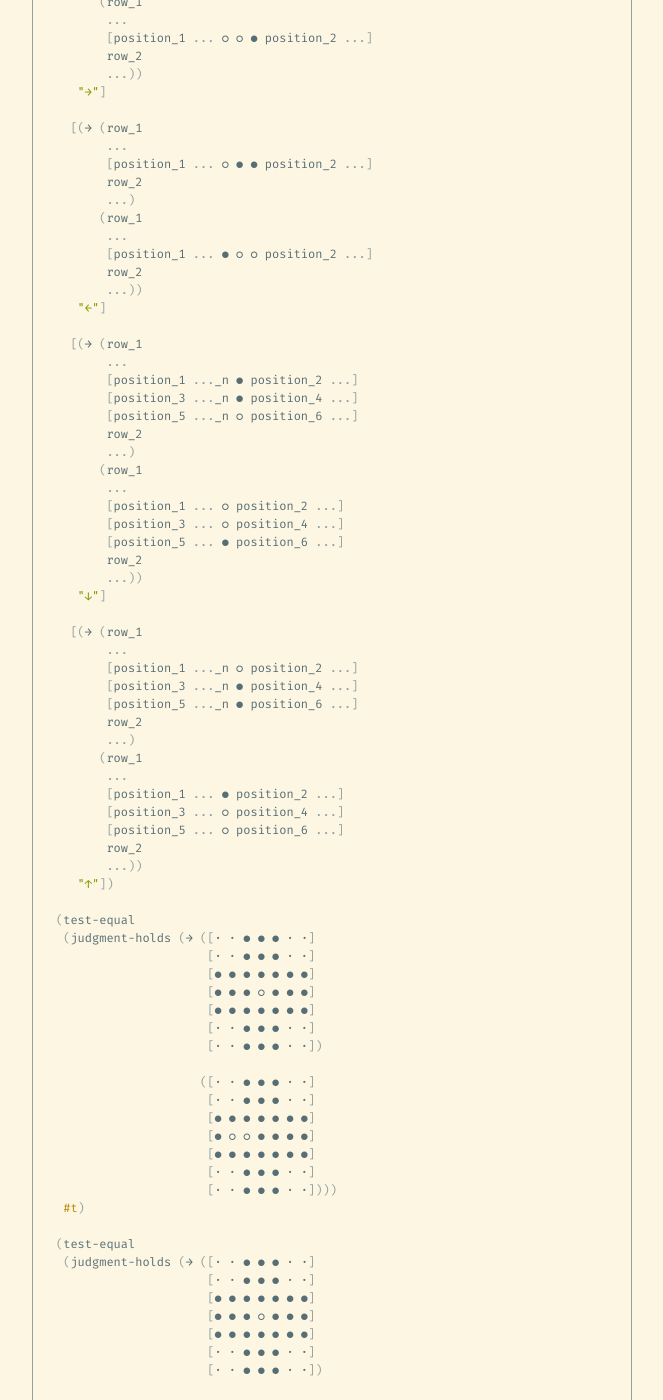
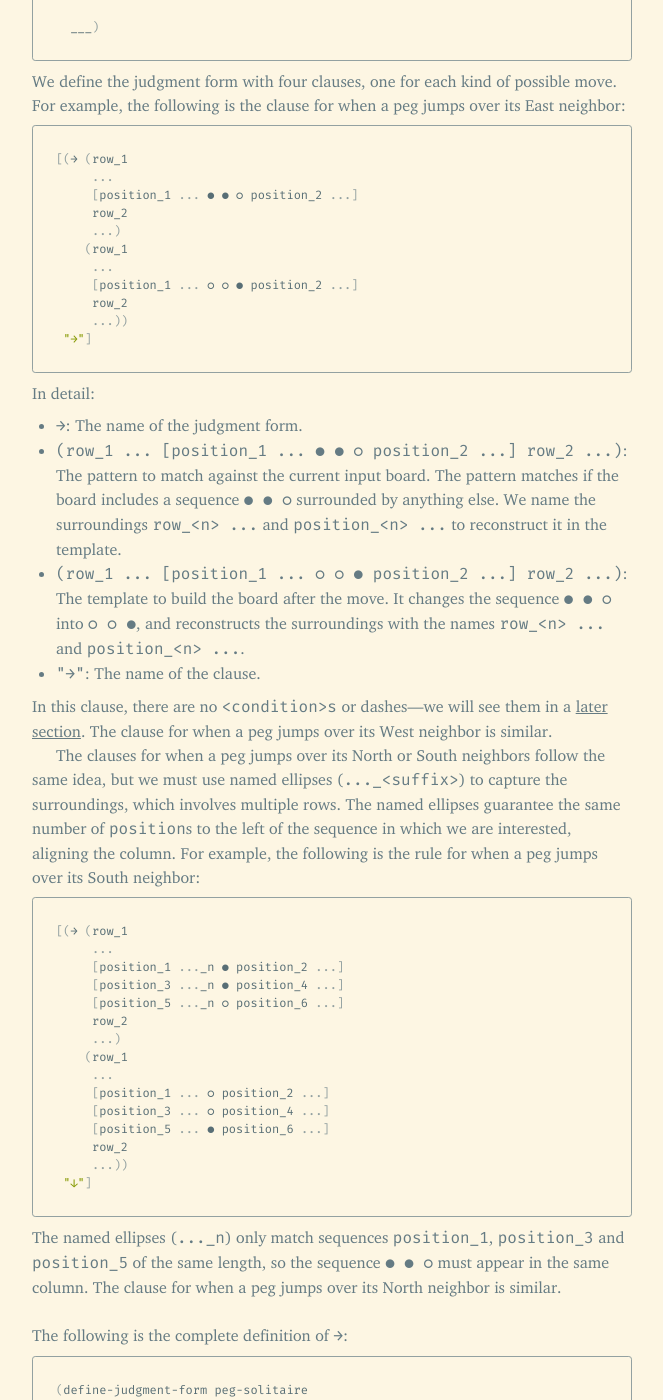
Before and after one commit to leafac/leafac.com, a Jekyll site: the page built from prose/playing-the-game-with-plt-redex/judgment-forms.md, in a window 1280 px wide and 1400 px high, scrolled down 1839 px. Shown: the whole window, without its empty margins (108-771 px from the left). Built offline with Jekyll 4.4.1, drawn with Linux system fonts in a browser that asks for light colours; some of the changed text lies outside the part shown.

Commit message:
More words on judgment forms

````diff
--- a/prose/playing-the-game-with-plt-redex/judgment-forms.md
+++ b/prose/playing-the-game-with-plt-redex/judgment-forms.md
@@ -37,12 +37,77 @@
 
 The first reading is more mathematically correct, while the second is more intuitive<label class="margin-note"><input type="checkbox"><span markdown="1">To me, at least.</span></label> and useful when working in PLT Redex.
 
+A Judgment Form for a Single Move
+=================================
+
+We define a `→` judgment form that represents a move in Peg Solitaire. The input is the current board, and the output is a board after the move:
+
 <div class="code-block" markdown="1">
 `judgment-forms.rkt`
 ```racket
 #lang racket
 (require redex "terms.rkt" "languages.rkt")
 
+(define-judgment-form peg-solitaire
+  #:mode (→ I O)
+  #:contract (→ board board)
+
+  ___)
+```
+</div>
+
+We define the judgment form with four clauses, one for each kind of possible move. For example, the following is the clause for when a peg jumps over its East neighbor:
+
+```racket
+[(→ (row_1
+     ...
+     [position_1 ... ● ● ○ position_2 ...]
+     row_2
+     ...)
+    (row_1
+     ...
+     [position_1 ... ○ ○ ● position_2 ...]
+     row_2
+     ...))
+ "→"]
+```
+
+In detail:
+
+- `→`: The name of the judgment form.
+- `(row_1 ... [position_1 ... ● ● ○ position_2 ...] row_2 ...)`: The pattern to match against the current input board. The pattern matches if the board includes a sequence `● ● ○` surrounded by anything else. We name the surroundings `row_<n> ...` and `position_<n> ...` to reconstruct it in the template.
+- `(row_1 ... [position_1 ... ○ ○ ● position_2 ...] row_2 ...)`: The template to build the board after the move. It changes the sequence `● ● ○` into `○ ○ ●`, and reconstructs the surroundings with the names `row_<n> ...` and `position_<n> ...`.
+- `"→"`: The name of the clause.
+
+In this clause, there are no `<condition>s` or dashes—we will see them in a [later section](#a-judgment-form-for-an-arbitrary-number-of-moves). The clause for when a peg jumps over its West neighbor is similar.
+
+The clauses for when a peg jumps over its North or South neighbors follow the same idea, but we must use named ellipses (`..._<suffix>`) to capture the surroundings, which involves multiple rows. The named ellipses guarantee the same number of `position`s to the left of the sequence in which we are interested, aligning the column. For example, the following is the rule for when a peg jumps over its South neighbor:
+
+```racket
+[(→ (row_1
+     ...
+     [position_1 ..._n ● position_2 ...]
+     [position_3 ..._n ● position_4 ...]
+     [position_5 ..._n ○ position_6 ...]
+     row_2
+     ...)
+    (row_1
+     ...
+     [position_1 ... ○ position_2 ...]
+     [position_3 ... ○ position_4 ...]
+     [position_5 ... ● position_6 ...]
+     row_2
+     ...))
+ "↓"]
+```
+
+The named ellipses (`..._n`) only match sequences `position_1`, `position_3` and `position_5` of the same length, so the sequence `● ● ○` must appear in the same column. The clause for when a peg jumps over its North neighbor is similar.
+
+* * *
+
+The following is the complete definition of `→`:
+
+```racket
 (define-judgment-form peg-solitaire
   #:mode (→ I O)
   #:contract (→ board board)
@@ -102,7 +167,14 @@
        row_2
        ...))
    "↑"])
+```
 
+Querying the Judgment Form
+==========================
+
+We use the `→` judgment form to query whether a board can turn into another after a single move:
+
+```racket
 (test-equal
  (judgment-holds (→ ([· · ● ● ● · ·]
                      [· · ● ● ● · ·]
@@ -174,7 +246,11 @@
                      [· · ● ○ ● · ·]
                      [· · ● ● ● · ·])))
  #t)
+```
 
+We also use the `→` judgment form to query all the possible ways we can move in a given board:
+
+```racket
 (test-equal (judgment-holds (→ initial-board board) board)
             '(([· · ● ● ● · ·]
                [· · ● ○ ● · ·]
@@ -207,7 +283,16 @@
                [● ● ● ○ ● ● ●]
                [· · ● ○ ● · ·]
                [· · ● ● ● · ·])))
+```
 
+In the list above, we use the `judgment-holds` form to query the `→` with the `initial-board` and match the output with the `board` pattern. Then we query what are all the possible `board`s. PLT Redex tries to match the `initial-board` not only with the first clause in the `→` relation, but with all of them. In this case, they all match, so the output is not a single board, but four. This is an example of nondeteministic computation.<label class="margin-note"><input type="checkbox"><span markdown="1">We could define a judgment form that looks deterministic by designing clauses that are mutually exclusive. Many judgment forms in programming-language theory papers are designed this way.</span></label>
+
+A Judgment Form for an Arbitrary Number of Moves
+================================================
+
+We use the `→` judgment form to define the `→*` judgment form that represents an arbitrary number of moves (zero or more).<label class="margin-note"><input type="checkbox"><span markdown="1">Mathematicians call this the *reflexive, transitive closure* of the `→` relation.</span></label> The input is the current board, and the outputs are all the possible boards we could reach by performing an arbitrary number of moves.
+
+```racket
 (define-judgment-form peg-solitaire
   #:mode (→* I O)
   #:contract (→* board board)
@@ -219,7 +304,9 @@
    (→* board_2 board_3)
    -------------------- "Transitivity"
    (→* board_1 board_3)])
+```
 
+```racket
 (test-equal
  (judgment-holds (→* ([● ● ● ○ ● ● ●])
                      ([● ● ● ○ ● ● ●])))
@@ -234,11 +321,31 @@
  (judgment-holds (→* ([● ● ● ○ ● ● ●])
                      ([● ○ ● ○ ○ ● ●])))
  #t)
+```
+
+```racket
+(test-equal
+ (judgment-holds (→* ([● ● ● ○ ● ● ●]) board) board)
+ '(((○ ○ ● ○ ● ○ ●))
+
+   ((● ○ ○ ● ● ● ●))
+
+   ((● ○ ● ○ ○ ● ●))
+
+   ((● ○ ● ○ ● ○ ○))
+
+   ((● ● ○ ○ ● ○ ●))
+
+   ((● ● ● ○ ● ● ●))
+
+   ((● ● ● ● ○ ○ ●))))
+```
+
+```racket
 #;
 (show-derivations (build-derivations (→* ([● ● ● ○ ● ● ●])
                                          ([● ○ ● ○ ○ ● ●]))))
 ```
-</div>
 
 ```racket
 (provide → →*)
````
Also changed, not shown: 1 other file.
